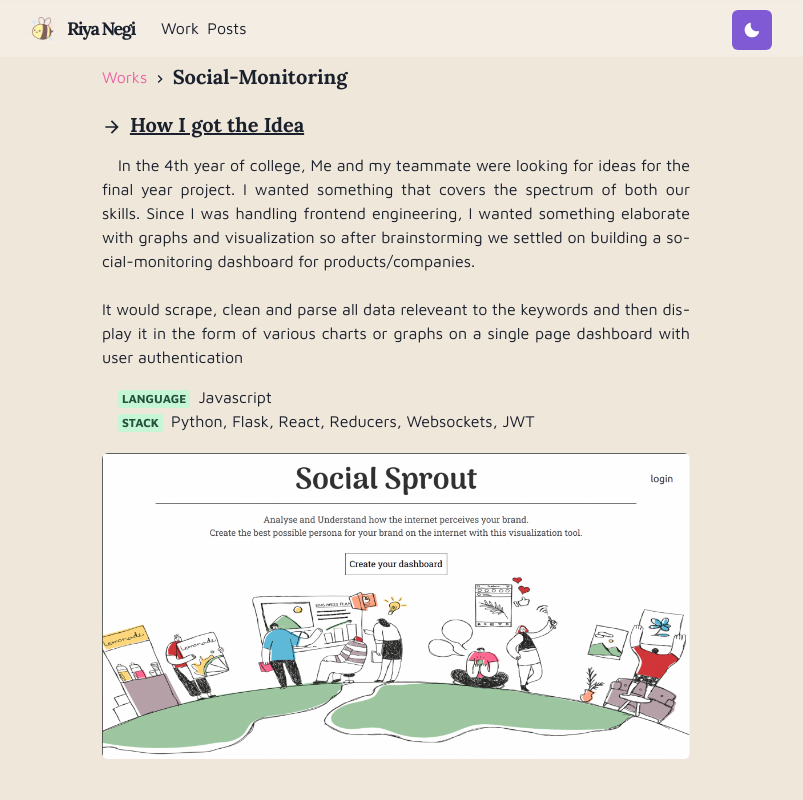
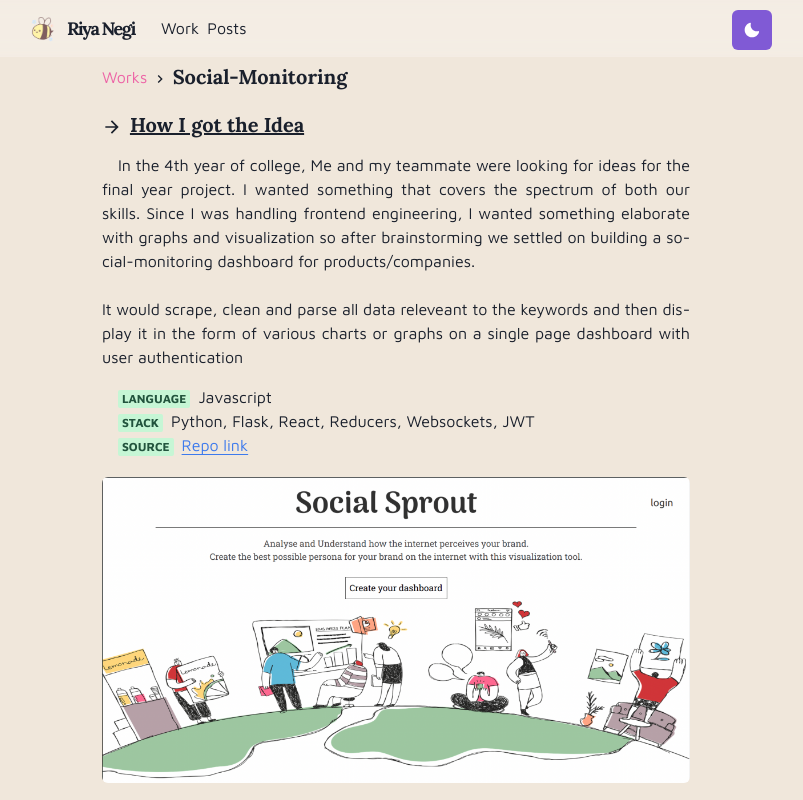
Before and after one commit to RiyaNegi/Portfolio, a Next.js app: page /works/social-monitoring in a window 1280 px wide. Shown: the top 800 px of the page, without its empty margins (244-1047 px from the left). Built offline with nearby package versions, Linux system fonts and the light colour scheme.

Commit message:
add relevant links

```diff
--- a/components/navbar.js
+++ b/components/navbar.js
@@ -90,12 +90,12 @@ const Navbar = props => {
                 <NextLink href="/posts" passHref>
                   <MenuItem>Posts</MenuItem>
                 </NextLink>
-                <MenuItem
+                <NextLink
                   href="https://github.com/RiyaNegi/Portfolio"
                   isexternal="true"
                 >
-                  View Source
-                </MenuItem>
+                  <MenuItem>View Source</MenuItem>
+                </NextLink>
               </MenuList>
             </Menu>
           </Box>
--- a/pages/works/social-monitoring.js
+++ b/pages/works/social-monitoring.js
@@ -1,4 +1,11 @@
-import { Container, List, ListItem, Heading, Image } from '@chakra-ui/react'
+import {
+  Container,
+  List,
+  ListItem,
+  Heading,
+  Image,
+  Link
+} from '@chakra-ui/react'
 import { ArrowForwardIcon } from '@chakra-ui/icons'
 import { Title, Meta } from '../../components/work'
 import P from '../../components/paragraph'
@@ -35,6 +42,16 @@ const Work = () => (
         <ListItem>
           <Meta>Stack</Meta>
           <span>Python, Flask, React, Reducers, Websockets, JWT</span>
+        </ListItem>
+        <ListItem>
+          <Meta>Source</Meta>
+          <Link
+            href="https://github.com/RiyaNegi/Social-Monitoring"
+            textDecoration={'underline'}
+            target="_blank"
+          >
+            Repo link
+          </Link>
         </ListItem>
       </List>
       <Image
```
Also changed, not shown: pages/works/npm-react-comments-section.js (+10 -0 lines), pages/works/wiredclan.js (+18 -1 lines).
